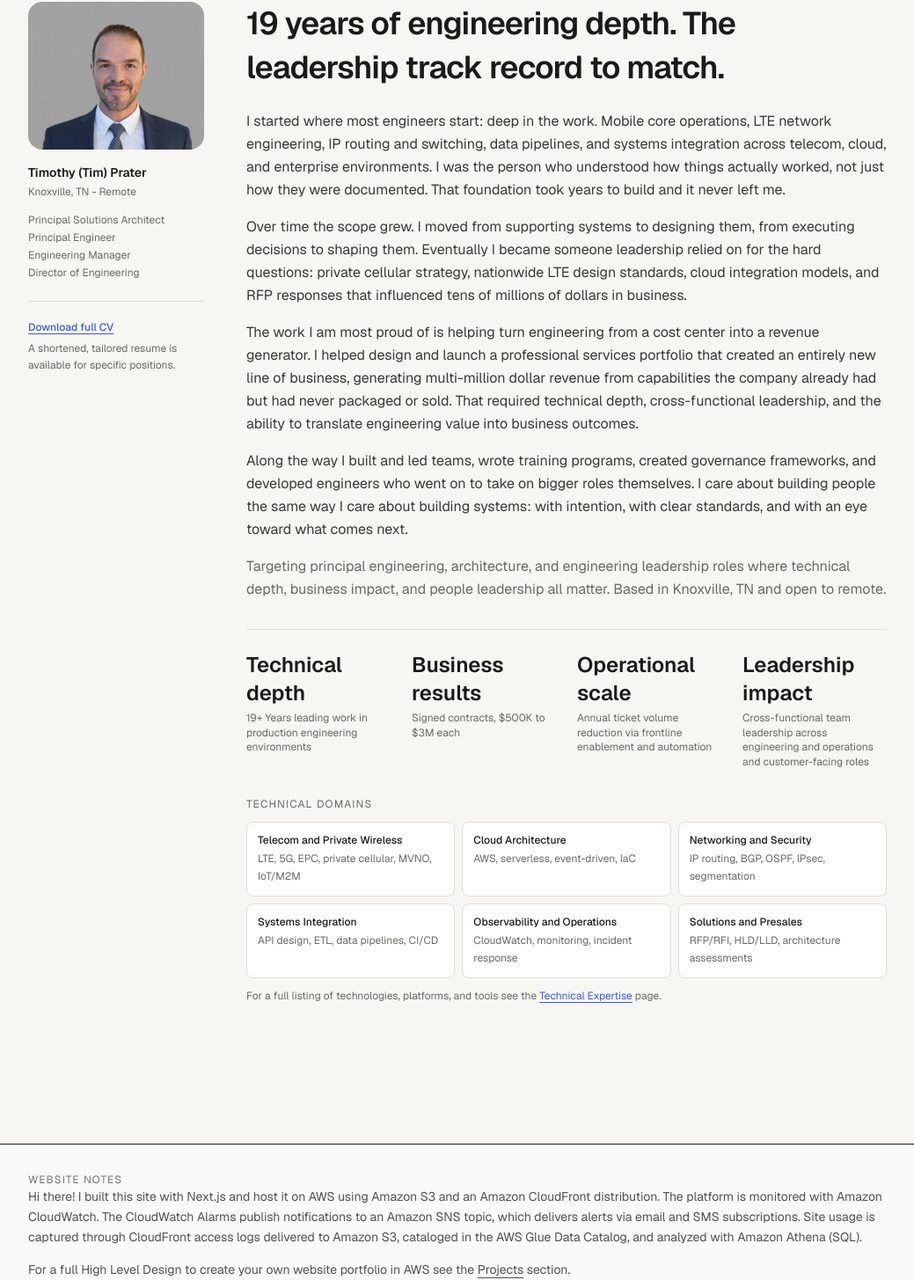
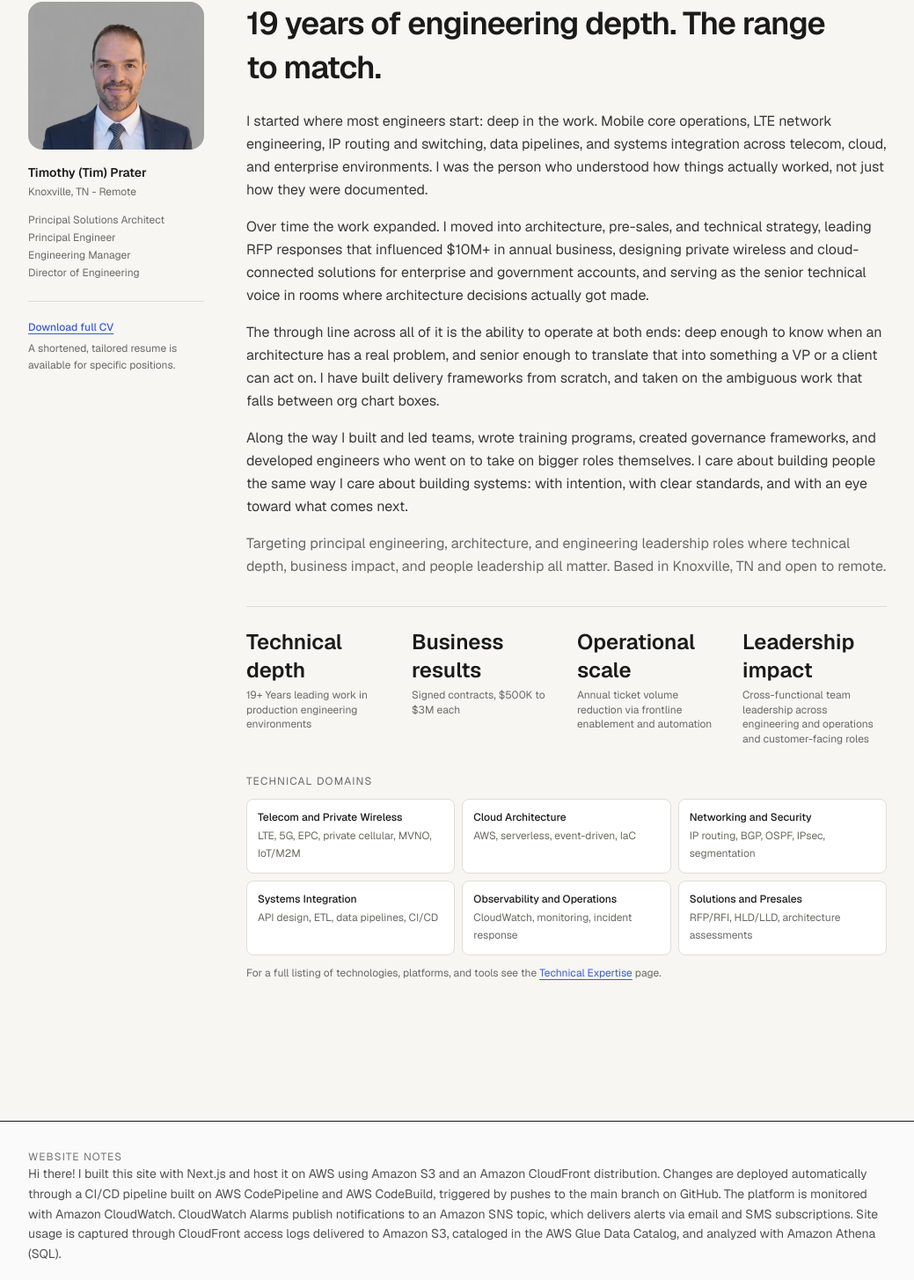
Before and after one commit to Pratert/Tim-Portfolio, a Next.js app: page / in a window 1280 px wide. Shown: the part 115-1570 px from the top of the page at 88% size, without its empty margins (120-1159 px from the left). Built offline with nearby package versions, Linux system fonts and the light colour scheme.

Commit message:
Updates to the project page

```diff
--- a/app/components/Footer.tsx
+++ b/app/components/Footer.tsx
@@ -10,11 +10,10 @@ export default function Footer() {
   website notes
 </p>
         <p className="text-sm leading-relaxed text-neutral-600">
-          Hi there!  I built this site with Next.js and host it on AWS using Amazon S3 and an Amazon CloudFront
-          distribution. The platform is monitored with Amazon CloudWatch. The CloudWatch Alarms
-          publish notifications to an Amazon SNS topic, which delivers alerts via email and SMS
-          subscriptions. Site usage is captured through CloudFront access logs delivered to Amazon
-          S3, cataloged in the AWS Glue Data Catalog, and analyzed with Amazon Athena (SQL).
+          Hi there! I built this site with Next.js and host it on AWS using Amazon S3 and an Amazon CloudFront distribution.
+          Changes are deployed automatically through a CI/CD pipeline built on AWS CodePipeline and AWS CodeBuild, triggered by pushes to the main branch on GitHub.
+          The platform is monitored with Amazon CloudWatch. CloudWatch Alarms publish notifications to an Amazon SNS topic, which delivers alerts via email and SMS subscriptions.
+          Site usage is captured through CloudFront access logs delivered to Amazon S3, cataloged in the AWS Glue Data Catalog, and analyzed with Amazon Athena (SQL).
         </p>
 
         <p className="mt-4 text-sm text-neutral-600">
--- a/app/content/projects.ts
+++ b/app/content/projects.ts
@@ -24,23 +24,24 @@ export const projects: Project[] = [
     tagline: "Full-stack, cloud-hosted, production-grade",
     domain: "Cloud Architecture / Full-Stack",
     summary:
-      "A production-style portfolio site built with Next.js and hosted on AWS. Demonstrates static-first architecture, CDN edge delivery, serverless workflows, and operational observability. This site is the project.",
+      "A production-style portfolio site built with Next.js and hosted on AWS. Demonstrates static-first architecture, CDN edge delivery with WAF protection, a fully automated CI/CD pipeline, and operational observability. This site is the project.",
     status: "active",
     overview:
       "Most portfolio sites are just websites. This one is a working demonstration of cloud-native architecture principles applied to a real production workload. Built with Next.js App Router, hosted on S3 with CloudFront edge distribution, and instrumented with CloudWatch for operational visibility. The contact workflow is fully serverless: API Gateway routes submissions through Lambda to SES for delivery. Infrastructure as Code is in progress using Terraform and CloudFormation. Every architectural decision was made the way it would be made in a professional engineering context: availability first, least privilege access, and observable by default.",
     highlights: [
       "Next.js App Router with reusable layout and shell components",
+      "CI/CD pipeline: GitHub, CodePipeline, and CodeBuild with automatic deploy on push to main",
       "S3 static hosting with CloudFront CDN edge distribution",
       "Serverless contact workflow: API Gateway, Lambda, SES",
       "CloudWatch alarms publishing to SNS for operational alerting",
       "CloudFront access logs delivered to S3, cataloged in Glue, queried with Athena",
-      "Infrastructure as Code: Terraform and CloudFormation (in progress)",
       "IAM least-privilege access model throughout",
     ],
     stack: {
-      aws: ["S3", "CloudFront", "API Gateway", "Lambda", "SES", "SNS", "CloudWatch", "Glue", "Athena"],
+      aws: ["S3", "CloudFront", "CodePipeline", "CodeBuild", "API Gateway", "Lambda", "SES", "SNS", "CloudWatch", "Glue", "Athena", "WAF"],
       app: ["Next.js", "React", "TypeScript", "Tailwind CSS"],
       tooling: ["GitHub", "Git", "VS Code", "Terraform", "CloudFormation"],
+      pipeline: ["CI/CD", "CodePipeline", "CodeBuild", "GitHub"],
       practices: ["Serverless", "Static-first", "Least privilege IAM", "Observability", "IaC"],
     },
     documents: [
--- a/app/page.tsx
+++ b/app/page.tsx
@@ -59,7 +59,7 @@ export default function Home() {
         {/* Right col: positioning */}
         <div>
           <h1 className="text-4xl font-semibold tracking-tight leading-snug max-w-2xl">
-            19 years of engineering depth. The leadership track record to match.
+            19 years of engineering depth. The range to match.
           </h1>
 
           <div
@@ -71,22 +71,15 @@ export default function Home() {
               LTE network engineering, IP routing and switching, data pipelines, and systems
               integration across telecom, cloud, and enterprise environments. I was the person
               who understood how things actually worked, not just how they were documented.
-              That foundation took years to build and it never left me.
             </p>
             <p>
-              Over time the scope grew. I moved from supporting systems to designing them, from
-              executing decisions to shaping them. Eventually I became someone leadership relied
-              on for the hard questions: private cellular strategy, nationwide LTE design
-              standards, cloud integration models, and RFP responses that influenced tens of
-              millions of dollars in business.
+              Over time the work expanded. I moved into architecture, pre-sales, and technical strategy,
+              leading RFP responses that influenced $10M+ in annual business, designing private wireless and cloud-connected solutions for enterprise and government accounts,
+              and serving as the senior technical voice in rooms where architecture decisions actually got made.
             </p>
             <p>
-              The work I am most proud of is helping turn engineering from a cost center into a
-              revenue generator. I helped design and launch a professional services portfolio
-              that created an entirely new line of business, generating multi-million dollar
-              revenue from capabilities the company already had but had never packaged or sold.
-              That required technical depth, cross-functional leadership, and the ability to
-              translate engineering value into business outcomes.
+              The through line across all of it is the ability to operate at both ends: deep enough to know when an architecture has a real problem, and senior enough to translate that into something a VP or a client can act on.
+              I have built delivery frameworks from scratch, and taken on the ambiguous work that falls between org chart boxes.
             </p>
             <p>
               Along the way I built and led teams, wrote training programs, created governance
```
Also changed, not shown: app/projects/page.tsx (+76 -76 lines).
